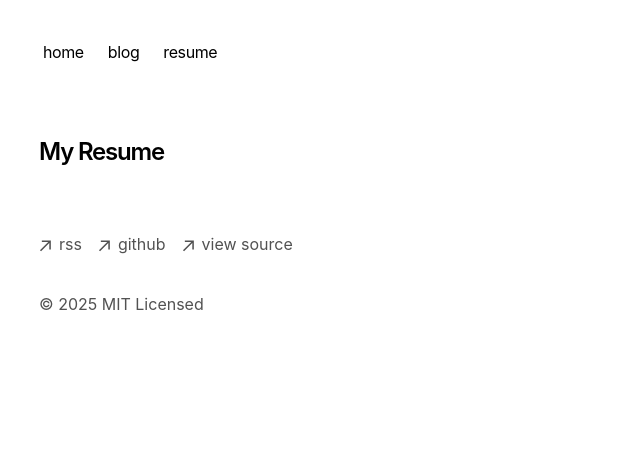
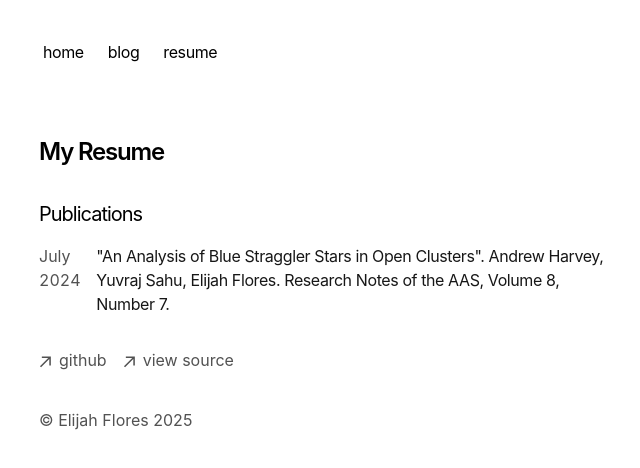
Before and after one commit to elnflores/portfolio, a Next.js app: page /resume in a window 1280 px wide. Shown: the top 468 px of the page, without its empty margins (313-953 px from the left). Built offline with nearby package versions, Linux system fonts and the light colour scheme.

Commit message:
Added publication

```diff
--- a/app/components/footer.tsx
+++ b/app/components/footer.tsx
@@ -19,7 +19,7 @@ export default function Footer() {
   return (
     <footer className="mb-16">
       <ul className="font-sm mt-8 flex flex-col space-x-0 space-y-2 text-neutral-600 md:flex-row md:space-x-4 md:space-y-0 dark:text-neutral-300">
-        <li>
+        {/* <li>
           <a
             className="flex items-center transition-all hover:text-neutral-800 dark:hover:text-neutral-100"
             rel="noopener noreferrer"
@@ -29,7 +29,7 @@ export default function Footer() {
             <ArrowIcon />
             <p className="ml-2 h-7">rss</p>
           </a>
-        </li>
+        </li> */}
         <li>
           <a
             className="flex items-center transition-all hover:text-neutral-800 dark:hover:text-neutral-100"
@@ -54,7 +54,7 @@ export default function Footer() {
         </li>
       </ul>
       <p className="mt-8 text-neutral-600 dark:text-neutral-300">
-        © {new Date().getFullYear()} MIT Licensed
+        © Elijah Flores {new Date().getFullYear()}
       </p>
     </footer>
   )
--- a/app/resume/page.tsx
+++ b/app/resume/page.tsx
@@ -1,5 +1,5 @@
 import Link from 'next'
-
+import {formatDate} from 'app/blog/utils'
 
 export const metadata = {
   title: 'Resume',
@@ -9,7 +9,24 @@ export const metadata = {
 export default function Page() {
   return (
     <section>
-      <h1 className="font-semibold text-2xl mb-8 tracking-tighter">My Resume</h1>
+      <h1 className="font-semibold text-2xl mb-8 tracking-tighter">
+        My Resume
+      </h1>
+
+      <h2 className="text-xl mb-4 tracking-tighter">
+        Publications
+      </h2>
+
+      <div className="w-full flex flex-col md:flex-row space-x-0 md:space-x-2">
+        <p className="text-neutral-600 dark:text-neutral-400 w-[100px] tabular-nums">
+          {formatDate('2024-07-08', false, false)}
+        </p>
+        <a href="https://iopscience.iop.org/article/10.3847/2515-5172/ad686e"
+           className="text-neutral-900 dark:text-neutral-100 tracking-tight"
+        >
+          "An Analysis of Blue Straggler Stars in Open Clusters". Andrew Harvey, Yuvraj Sahu, Elijah Flores. Research Notes of the AAS, Volume 8, Number 7.
+        </a>
+      </div>
     </section>
   )
 }
```
